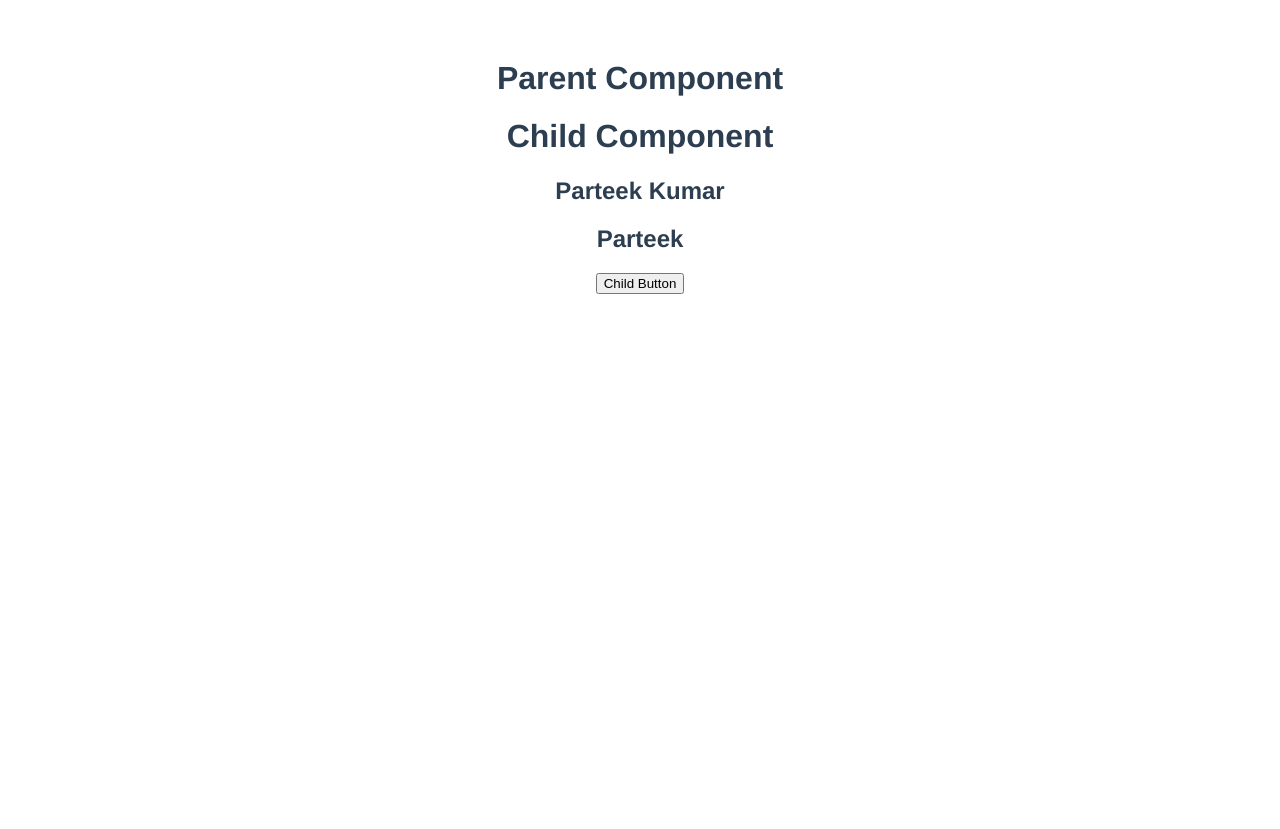
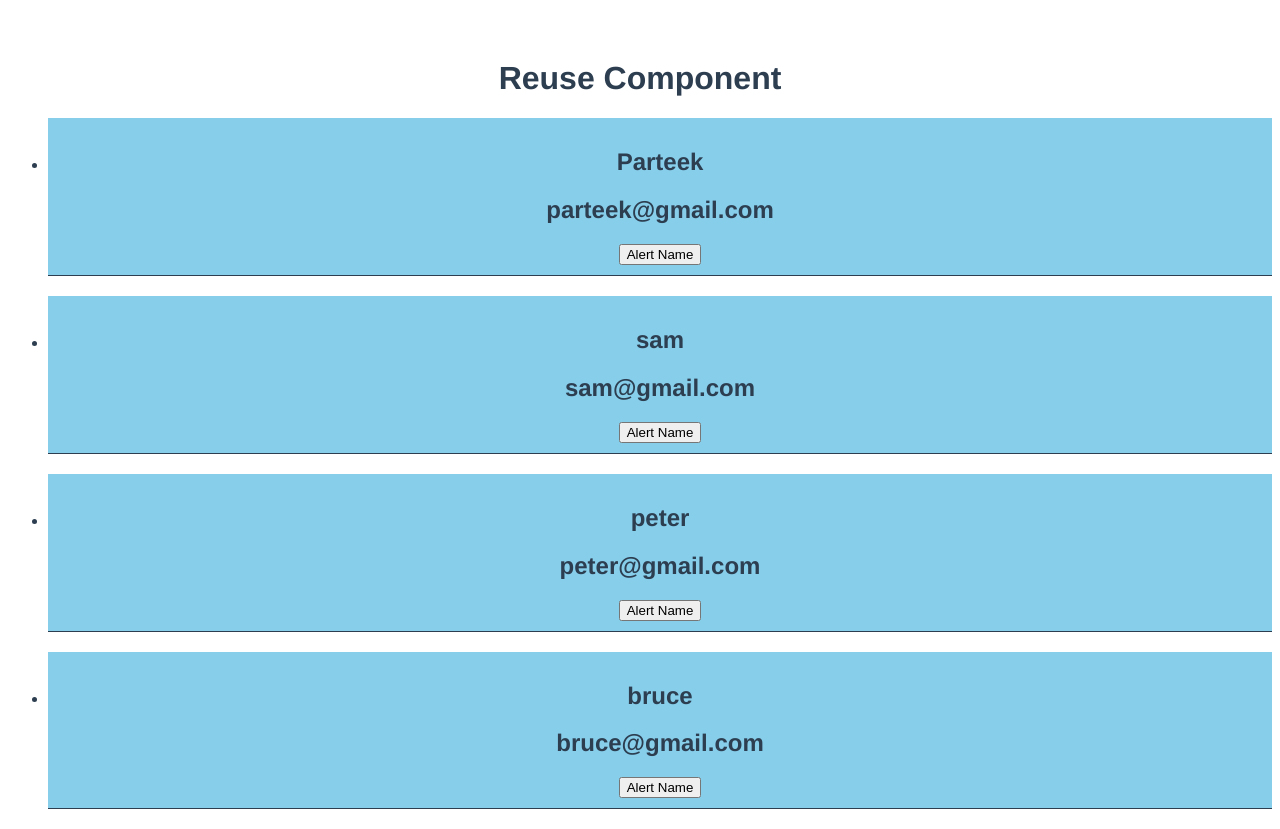
Before and after one commit to parteek2813/VueJs, a Vue app: page / in a window 1280 px wide. Before the commit the page ends 800 px from the top, so only its background shows below. Built offline with nearby package versions, Linux system fonts and the light colour scheme.

Commit message:
#16 Reuse Component

```diff
--- a/src/App.vue
+++ b/src/App.vue
@@ -1,5 +1,5 @@
 <template>
-  <Parent />
+  <Home />
 </template>
 
 <script>
@@ -9,6 +9,7 @@ import Function from "./components/Function.vue";
 import Checkboxes from "./components/Checkbox.vue";
 import IfElse from "./components/IfElse.vue";
 import Parent from "./components/Parent.vue";
+import Home from "./components/Home.vue";
 
 export default {
   name: "App",
@@ -19,6 +20,7 @@ export default {
     Checkboxes,
     IfElse,
     Parent,
+    Home,
   },
 };
 </script>
--- /dev/null
+++ b/src/components/Home.vue
@@ -0,0 +1,33 @@
+<template lang="">
+  <h1>Reuse Component</h1>
+  <ul>
+    <li v-for="item in users" :key="item.name">
+      <User :data="item" :getData="getData" />
+    </li>
+  </ul>
+</template>
+<script>
+import User from "./UserCom.vue";
+export default {
+  name: "Home",
+  components: {
+    User,
+  },
+  methods: {
+    getData(name) {
+      alert(name);
+    },
+  },
+  data() {
+    return {
+      users: [
+        { name: "Parteek", email: "parteek@gmail.com" },
+        { name: "sam", email: "sam@gmail.com" },
+        { name: "peter", email: "peter@gmail.com" },
+        { name: "bruce", email: "bruce@gmail.com" },
+      ],
+    };
+  },
+};
+</script>
+<style lang=""></style>
--- /dev/null
+++ b/src/components/UserCom.vue
@@ -0,0 +1,24 @@
+<template lang="">
+  <div class="user">
+    <h2>{{ data.name }}</h2>
+    <h2>{{ data.email }}</h2>
+    <button v-on:click="getData(data.name)">Alert Name</button>
+  </div>
+</template>
+<script>
+export default {
+  name: "UserCom",
+  props: {
+    data: Object,
+    getData: Function,
+  },
+};
+</script>
+<style scoped>
+.user {
+  background-color: skyblue;
+  padding: 10px;
+  border-bottom: 1px solid;
+  margin-bottom: 20px;
+}
+</style>
```
